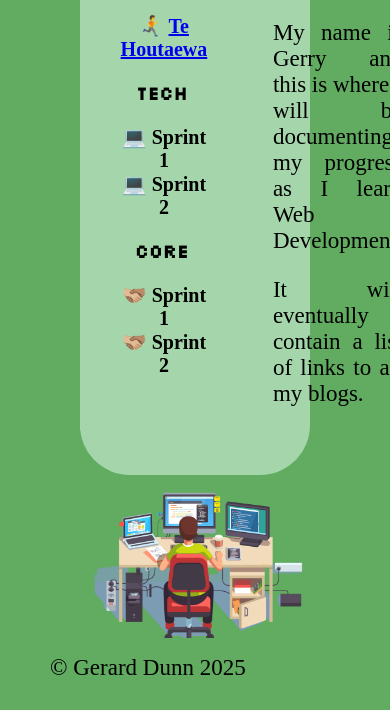
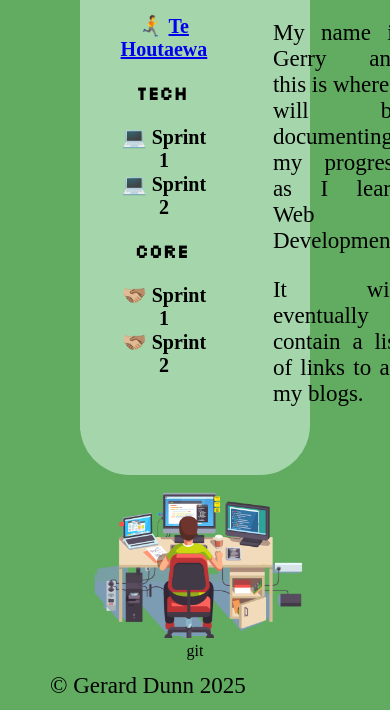
Before and after one commit to gerard-dunn-25/gerard-dunn-25.github.io, a plain HTML site: page index.html in a window 390 px wide. Shown: the part 305-1015 px from the top of the page. Drawn offline with Linux system fonts and the light colour scheme; a web font is replaced by a local one.

Commit message:
Removed redundant empty code

```diff
--- a/index.html
+++ b/index.html
@@ -73,6 +73,7 @@
       <footer class="footer">
         <p id="text-align-left">© Gerard Dunn 2025</p>
       </footer>
+      git
     </div>
   </body>
 </html>
--- a/styles/main.css
+++ b/styles/main.css
@@ -100,24 +100,3 @@ footer {
   height: 10px;
   margin-top: -200px;
 }
-
-/* widescreen displays */
-@media only screen and (min-width: 920px) {
-  .container {
-    /* some layout rules */
-  }
-}
-
-/* tablets */
-@media only screen and (max-width: 919px) {
-  .container {
-    /* some layout rules */
-  }
-}
-
-/* phones */
-@media only screen and (max-width: 400px) {
-  .container {
-    /* some layout rules */
-  }
-}
```
